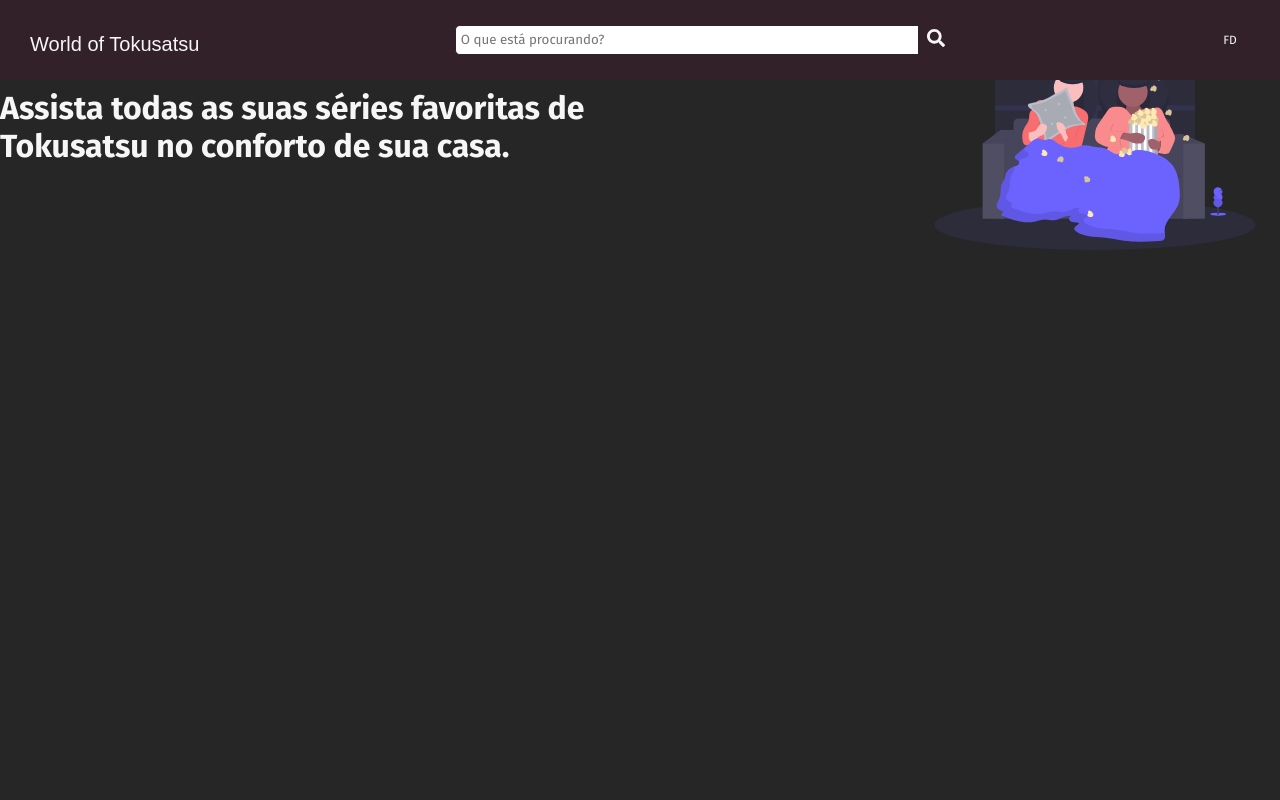
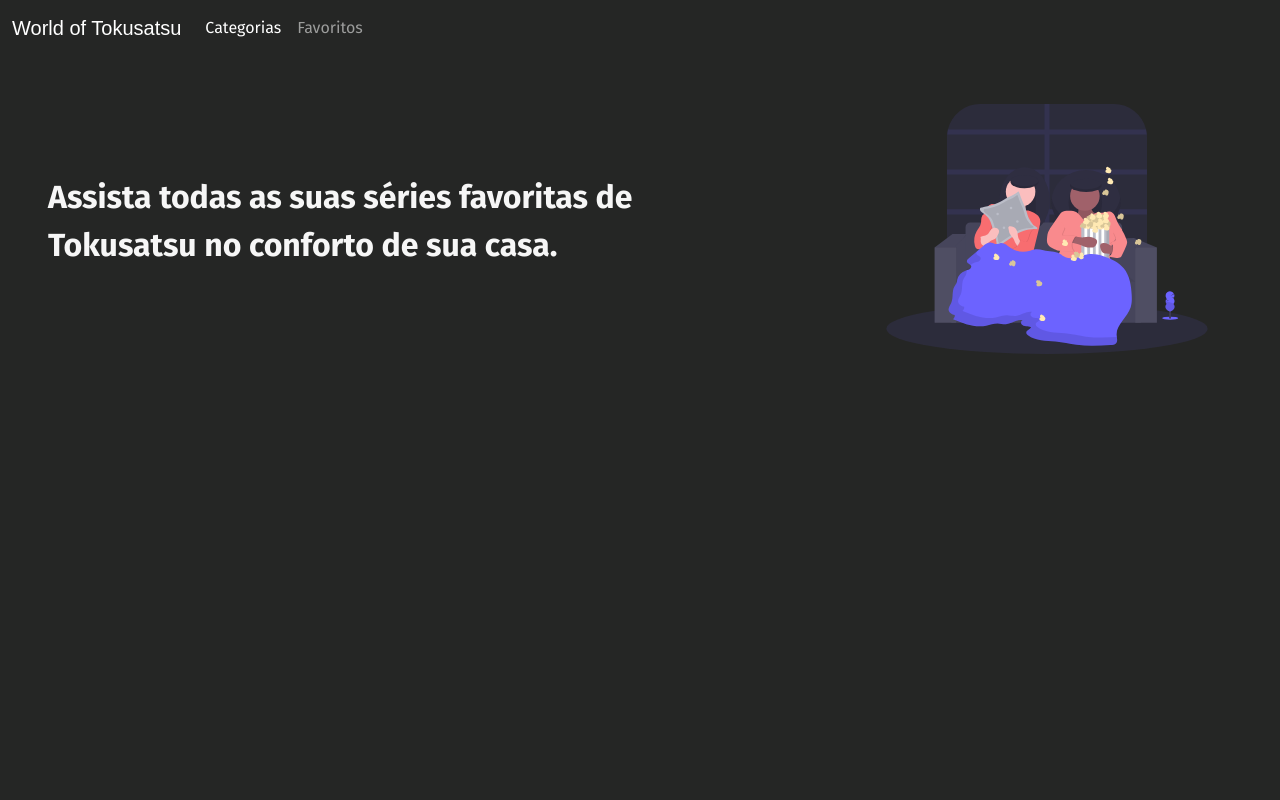
Before and after one commit to damassa/tcc_front, a React (Vite) app: page / in a window 1280 px wide. Shown: the top 800 px of the page. Built offline with nearby package versions, Linux system fonts and the light colour scheme; a web font is replaced by a local one.

Commit message:
Adicionando Bootstrap no projeto.

```diff
--- a/index.html
+++ b/index.html
@@ -3,11 +3,12 @@
   <head>
     <meta charset="UTF-8" />
     <link rel="icon" type="image/svg+xml" href="/vite.svg" />
-    <meta name="viewport" content="width=device-width, initial-scale=1.0" />
+    <link href="https://cdn.jsdelivr.net/npm/bootstrap@5.3.3/dist/css/bootstrap.min.css" rel="stylesheet" integrity="sha384-QWTKZyjpPEjISv5WaRU9OFeRpok6YctnYmDr5pNlyT2bRjXh0JMhjY6hW+ALEwIH" crossorigin="anonymous">
     <title>World of Tokusatsu - Assista online</title>
   </head>
   <body>
     <div id="root"></div>
     <script type="module" src="/src/index.tsx"></script>
+    <script src="https://cdn.jsdelivr.net/npm/bootstrap@5.3.3/dist/js/bootstrap.bundle.min.js" integrity="sha384-YvpcrYf0tY3lHB60NNkmXc5s9fDVZLESaAA55NDzOxhy9GkcIdslK1eN7N6jIeHz" crossorigin="anonymous"></script>
   </body>
 </html>
--- a/src/components/Navbar/index.tsx
+++ b/src/components/Navbar/index.tsx
@@ -1,25 +1,43 @@
 import React from 'react';
 import './style.css';
-import { FaSearch } from 'react-icons/fa';
+// import { FaSearch } from 'react-icons/fa';
 
-const Navbar: React.FC = (purple) => {
+const Navbar: React.FC = () => {
   return (
-    <header className={purple ? 'purple' : ''}>
-        <div className='header--logo'>
-            <a href="/">World of Tokusatsu</a>
-        </div>
-        <div className="header--search">
-          <input type="text" className='search--input' placeholder='O que está procurando?' />
-          <button className="search--button">
-            <FaSearch />
-          </button>
-        </div>
-        <a href="/edit">
-          <div className='header--user'>
-            FD
-          </div>
-        </a>
-    </header>
+    <nav className="navbar navbar-expand-lg sticky-top navbar-dark">
+  <div className="container-fluid">
+    <a className="navbar-logo navbar-brand" href="/">World of Tokusatsu</a>
+    <button className="navbar-toggler" type="button" data-bs-toggle="collapse" data-bs-target="#navbarSupportedContent" aria-controls="navbarSupportedContent" aria-expanded="false" aria-label="Toggle navigation">
+      <span className="navbar-toggler-icon"></span>
+    </button>
+    <div className="collapse navbar-collapse" id="navbarSupportedContent">
+      <ul className="navbar-nav me-auto mb-2 mb-lg-0">
+        <li className="nav-item">
+          <a className="nav-link active" aria-current="page" href="/categories">Categorias</a>
+        </li>
+        <li className="nav-item">
+          <a className="nav-link" href="/favorites">Favoritos</a>
+        </li>
+      </ul>
+    </div>
+  </div>
+</nav>
+    // <header className={purple ? 'purple' : ''}>
+    //     <div className='header--logo'>
+    //         <a href="/">World of Tokusatsu</a>
+    //     </div>
+    //     <div className="header--search">
+    //       <input type="text" classNameName='search--input' placeholder='O que está procurando?' />
+    //       <button className="search--button">
+    //         <FaSearch />
+    //       </button>
+    //     </div>
+    //     <a href="/edit">
+    //       <div className='header--user'>
+    //         FD
+    //       </div>
+    //     </a>
+    // </header>
   );
 }
 
--- a/src/components/Navbar/style.css
+++ b/src/components/Navbar/style.css
@@ -21,22 +21,21 @@ header a {
     text-decoration: none;
 }
 
-.header--logo {
-    height: 15px;
+.navbar-logo {
     font-family: 'Genos', sans-serif;
     font-size: 20px;
 }
 
-.header--logo a {
+.navbar-logo a {
     text-decoration: none;
     color: #f6f6f6;
 }
 
-.header--logo img {
+.navbar-logo img {
     height: 100%;
 }
 
-.header--user {
+.navbar-user {
     width: 40px;
     height: 40px;
     background-color: #33212A;
@@ -49,18 +48,18 @@ header a {
     color: #f6f6f6;
 }
 
-.header--user img {
+.navbar-user img {
     height: 100%;
     border-radius: 3px;
 }
 
-.header--search {
+.navbar-search {
     width: 500px;
     position: relative;
     display: flex;
 }
 
-.search--input {
+.search-input {
     width: 100%;
     border: 1px solid #33212A;
     border-right: none;
@@ -72,11 +71,11 @@ header a {
     font-family: 'Fira Sans', sans-serif;
 }
 
-.search--input:focus {
+.search-input:focus {
     color: #252625;
 }
 
-.search--button {
+.search-button {
     width: 40px;
     height: 30px;
     background-color: transparent;
--- a/src/pages/Home/index.tsx
+++ b/src/pages/Home/index.tsx
@@ -1,13 +1,18 @@
 import './style.scss';
 
 import imageBanner from '../../assets/images/undraw_horror_movie_3988.svg';
+import Navbar from '../../components/Navbar';
+import Footer from '../../components/Footer';
 
 // import SerieCard from '../../components/SerieCard';
 // import SerieList from '../../components/SerieList';
 
 const Home: React.FC = () => {
     return (
+        <>
+            <Navbar />
                 <div className="page-container">
+                    <div className="container-fluid p-5">
                         <div className="banner">
                             <div className="banner-left">
                                 <p>Assista todas as suas séries favoritas de Tokusatsu no conforto de sua casa.</p>
@@ -17,6 +22,9 @@ const Home: React.FC = () => {
                             </div>
                         </div>
                     </div>
+                </div>
+            <Footer />
+        </>
     );
 }
 export default Home;
--- a/src/pages/Home/style.scss
+++ b/src/pages/Home/style.scss
@@ -1,13 +1,3 @@
-.page-container {
-    display: flex;
-    flex-direction: column;
-    min-height: 100vh;
-}
-
-.main-content {
-    flex: 1;
-}
-
 .banner {
     display: flex;
     align-items: center;
--- a/src/routes/index.tsx
+++ b/src/routes/index.tsx
@@ -3,38 +3,16 @@ import Home from '../pages/Home';
 import SerieDetail from '../pages/SerieDetail';
 import EditUser from '../pages/EditUser';
 import Login from '../pages/Login';
-import Footer from '../components/Footer';
-import Navbar from '../components/Navbar';
-import { useEffect, useState } from 'react';
 
 const RoutesSite: React.FC = () => {
-    const [purpleNav, setPurpleNav] = useState(false);
-
-    useEffect(() => {
-        const scrollListener = () => {
-            if(window.scrollY > 10) {
-                setPurpleNav(true);
-            } else {
-                setPurpleNav(false);
-            }
-        }
-
-        window.addEventListener('scroll', scrollListener);
-        return () => {
-            window.removeEventListener('scroll', scrollListener);
-        }
-    }, []);
-
     return (
         <BrowserRouter>
-            <Navbar purple = {purpleNav} />
             <Routes>
                 <Route path="/" element={<Home />} />
                 <Route path='/detail' element={<SerieDetail />} />
                 <Route path='/edit' element={<EditUser />} />
                 <Route path='/login' element={<Login />} />
             </Routes>
-            <Footer />
         </BrowserRouter>
     );
 }
--- a/src/styles/global.css
+++ b/src/styles/global.css
@@ -11,3 +11,9 @@ body {
   font-family: 'Fira Sans', sans-serif;
   background-color: #252625;
 }
+
+.page-container {
+  display: flex;
+  flex-direction: column;
+  min-height: 100vh;
+}
```
Also changed, not shown: eslintrc.js (added, +46 -0 lines), 1 other file (tests, documents, lock files or other folders). Lines whose indentation alone changed are shown as unchanged.
